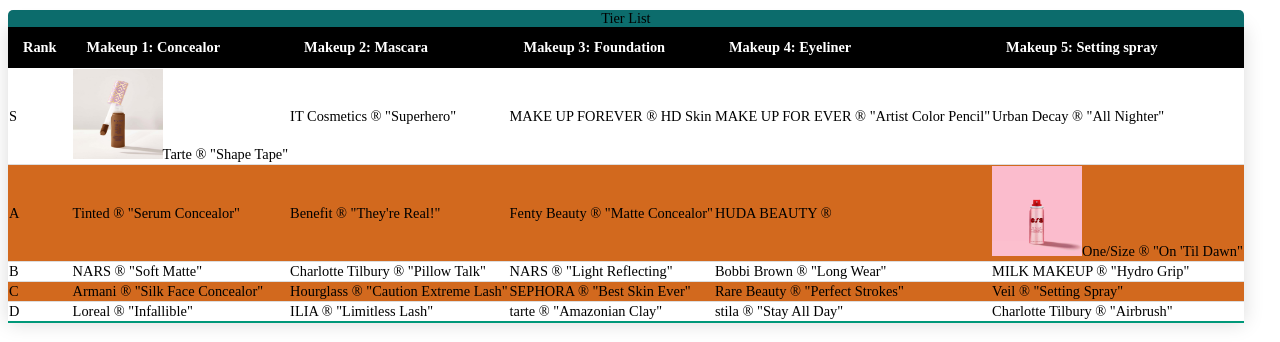
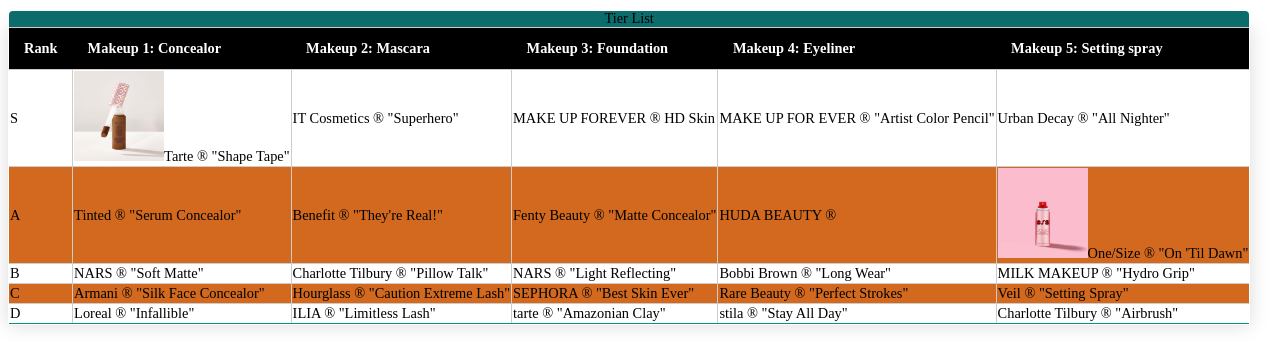
Before and after one commit to niyanla224/CSIT121W, a plain HTML site: page lab07/tierlist.html in a window 1280 px wide. Shown: the part 73-415 px from the top of the page. Drawn offline with Linux system fonts and the light colour scheme.

Commit message:
style.css

```diff
--- a/lab07/style.css
+++ b/lab07/style.css
@@ -3,6 +3,9 @@ caption {
 }
 .one{
     background-color:rgb(202, 204, 208);
+}
+table, tr, td {
+    border: 1px solid #ccc;
 }
 .content-table {
     border-collapse: collapse;
```
